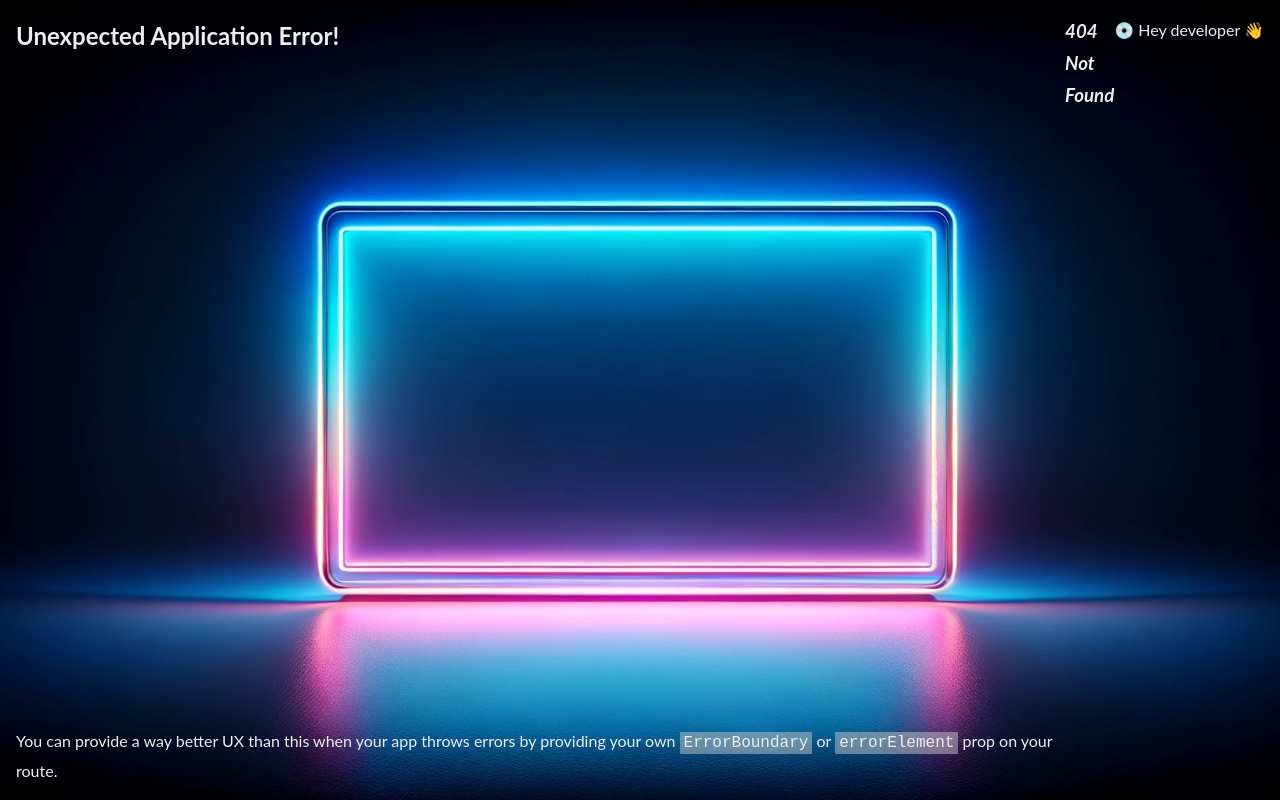
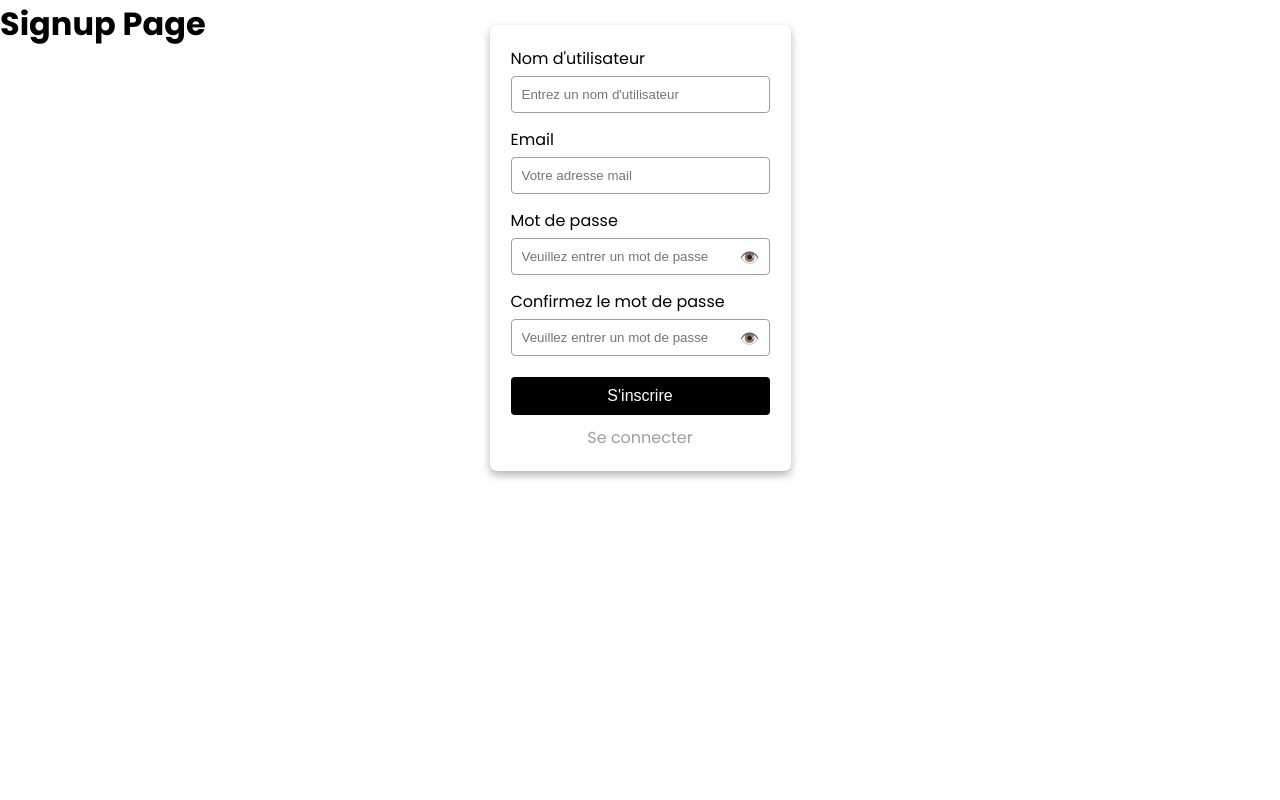
Before and after one commit to Jon33260/AFAC, a React (Vite) app in the folder client/: page /form in a window 1280 px wide. Before the commit this address had no page. Built offline with nearby package versions, Linux system fonts and the light colour scheme.

Commit message:
create page + create form + visual form ok

```diff
--- a/client/src/App.css
+++ b/client/src/App.css
@@ -1,3 +1,11 @@
+@import url("https://fonts.googleapis.com/css2?family=Poppins:ital,wght@0,100;0,200;0,300;0,400;0,500;0,600;0,700;0,800;0,900;1,100;1,200;1,300;1,400;1,500;1,600;1,700;1,800;1,900&display=swap");
+
+:root {
+  --background-color: #ffffff;
+  --text-gray-color: #9e9e9e;
+  --text-black-color: #000000;
+}
+
 * {
   margin: 0;
   padding: 0;
@@ -5,141 +13,7 @@
 }
 
 body {
-  font-family: "Lato", sans-serif;
-  font-size: 16px;
-  line-height: 1.7;
-  color: #eee;
-  margin: 0;
+  font-family: "Poppins", serif;
+  color: var(--text-black-color);
+  background-color: var(--background-color);
 }
-
-#root {
-  height: 100vh;
-  background-image: url("./assets/images/background.webp");
-  background-size: cover;
-  background-position: top;
-  display: grid;
-  grid-template-columns: auto 1fr auto;
-  grid-template-rows: 1fr;
-  align-content: start;
-  padding: 1rem;
-}
-
-header {
-  grid-column: 1 / 2;
-  grid-row: 1;
-}
-
-.logo {
-  font-size: larger;
-}
-
-.navbar {
-  grid-column: -2 / -1;
-  grid-row: 1;
-}
-
-.navbar ul {
-  display: flex;
-  justify-content: end;
-  gap: 1rem;
-  list-style: none;
-}
-
-.navbar a {
-  text-decoration: none;
-  color: #eee;
-  display: flex;
-  gap: 0.5rem;
-  align-items: center;
-}
-
-.navbar a:hover {
-  scale: 110%;
-}
-
-.text-box {
-  grid-column: 1 / -1;
-  grid-row: 1;
-  align-self: center;
-  text-align: center;
-}
-
-.block-primary {
-  text-transform: uppercase;
-  margin-bottom: 2rem;
-}
-
-.block-primary-main {
-  font-size: 3em;
-  letter-spacing: 5px;
-  animation: blink 12s infinite;
-}
-
-.block-primary-sub {
-  display: block;
-  font-weight: bold;
-  letter-spacing: 7px;
-}
-
-.btn:link,
-.btn:visited {
-  text-transform: uppercase;
-  text-decoration: none;
-  padding: 0.5rem 1rem;
-  display: inline-block;
-  border-radius: 100px;
-  transition: all 0.2s;
-  position: relative;
-}
-
-.btn:hover {
-  transform: translateY(-3px);
-  box-shadow: 0 10px 20px rgba(0, 0, 0, 0.2);
-}
-
-.btn:active {
-  transform: translateY(-1px);
-  box-shadow: 0 5px 10px rgba(0, 0, 0, 0.2);
-}
-
-.btn-white {
-  background-color: #fff;
-  color: #777;
-}
-
-footer {
-  grid-column: -2 / -1;
-  grid-row: 1;
-  align-self: end;
-  text-align: right;
-}
-
-.wcs {
-  text-decoration: none;
-  color: #ff1493ad;
-}
-
-.wcs:hover {
-  text-decoration: underline;
-}
-
-@keyframes blink {
-  20%,
-  24%,
-  55% {
-    color: #111;
-    text-shadow: none;
-  }
-  0%,
-  19%,
-  21%,
-  23%,
-  25%,
-  54%,
-  56%,
-  100% {
-    text-shadow: 0 0 5px #ff1493ad, 0 0 15px #eee, 0 0 20px #ff1493ad, 0 0 40px
-      #a00ac9, 0 0 60px #ff0000, 0 0 10px #970dc5, 0 0 98px #ff0000;
-    color: #fff;
-  }
-}
--- a/client/src/App.tsx
+++ b/client/src/App.tsx
@@ -3,57 +3,7 @@ import "./App.css";
 function App() {
   return (
     <>
-      <header>
-        <h1 className="logo">JS Monorepo</h1>
-      </header>
-
-      <nav className="navbar">
-        <ul>
-          <li>
-            <a
-              href="https://github.com/WildCodeSchool/create-js-monorepo"
-              target="_blank"
-              rel="noopener noreferrer"
-            >
-              <svg
-                aria-hidden="true"
-                xmlns="http://www.w3.org/2000/svg"
-                x="0px"
-                y="0px"
-                width="30"
-                height="30"
-                viewBox="0 0 50 50"
-              >
-                <path
-                  d="M17.791,46.836C18.502,46.53,19,45.823,19,45v-5.4c0-0.197,0.016-0.402,0.041-0.61C19.027,38.994,19.014,38.997,19,39 c0,0-3,0-3.6,0c-1.5,0-2.8-0.6-3.4-1.8c-0.7-1.3-1-3.5-2.8-4.7C8.9,32.3,9.1,32,9.7,32c0.6,0.1,1.9,0.9,2.7,2c0.9,1.1,1.8,2,3.4,2 c2.487,0,3.82-0.125,4.622-0.555C21.356,34.056,22.649,33,24,33v-0.025c-5.668-0.182-9.289-2.066-10.975-4.975 c-3.665,0.042-6.856,0.405-8.677,0.707c-0.058-0.327-0.108-0.656-0.151-0.987c1.797-0.296,4.843-0.647,8.345-0.714 c-0.112-0.276-0.209-0.559-0.291-0.849c-3.511-0.178-6.541-0.039-8.187,0.097c-0.02-0.332-0.047-0.663-0.051-0.999 c1.649-0.135,4.597-0.27,8.018-0.111c-0.079-0.5-0.13-1.011-0.13-1.543c0-1.7,0.6-3.5,1.7-5c-0.5-1.7-1.2-5.3,0.2-6.6 c2.7,0,4.6,1.3,5.5,2.1C21,13.4,22.9,13,25,13s4,0.4,5.6,1.1c0.9-0.8,2.8-2.1,5.5-2.1c1.5,1.4,0.7,5,0.2,6.6c1.1,1.5,1.7,3.2,1.6,5 c0,0.484-0.045,0.951-0.11,1.409c3.499-0.172,6.527-0.034,8.204,0.102c-0.002,0.337-0.033,0.666-0.051,0.999 c-1.671-0.138-4.775-0.28-8.359-0.089c-0.089,0.336-0.197,0.663-0.325,0.98c3.546,0.046,6.665,0.389,8.548,0.689 c-0.043,0.332-0.093,0.661-0.151,0.987c-1.912-0.306-5.171-0.664-8.879-0.682C35.112,30.873,31.557,32.75,26,32.969V33 c2.6,0,5,3.9,5,6.6V45c0,0.823,0.498,1.53,1.209,1.836C41.37,43.804,48,35.164,48,25C48,12.318,37.683,2,25,2S2,12.318,2,25 C2,35.164,8.63,43.804,17.791,46.836z"
-                  fill="#eee"
-                />
-              </svg>
-              Github
-            </a>
-          </li>
-        </ul>
-      </nav>
-
-      <main className="text-box">
-        <hgroup className="block-primary">
-          <h2 className="block-primary-main">JS Monorepo</h2>
-          <p className="block-primary-sub">Votre framework JavaScript</p>
-        </hgroup>
-        <p>Vous avez lu le README ?</p>
-      </main>
-
-      <footer>
-        Développé par la&nbsp;
-        <a
-          href="https://www.wildcodeschool.com/"
-          className="wcs"
-          target="_blank"
-          rel="noopener noreferrer"
-        >
-          Wild Code School
-        </a>
-      </footer>
+      <h1>App</h1>
     </>
   );
 }
--- /dev/null
+++ b/client/src/components/SignupForm.tsx
@@ -0,0 +1,116 @@
+import { useState } from "react";
+import "../styles/SignupForm.css";
+
+export default function SignupForm() {
+  const [username, setUsername] = useState("");
+  const [email, setEmail] = useState("");
+  const [password, setPassword] = useState("");
+  const [confirmPassword, setConfirmPassword] = useState("");
+  const [error, setError] = useState(false);
+  const [showTooltip, setShowTooltip] = useState(false);
+
+  const handleSubmit = (e: React.FormEvent<HTMLFormElement>) => {
+    e.preventDefault();
+    // Ici logique pour traiter l'inscription
+    console.info("Formulaire soumis:", {
+      username,
+      email,
+      password,
+      confirmPassword,
+    });
+    // verifie si les mots de passes sont identiques et prévient l'utilisateur qu'il y a une erreur de mdp
+    if (password !== confirmPassword) {
+      setError(true);
+      setShowTooltip(true);
+    } else {
+      setError(false);
+      setShowTooltip(false);
+    }
+  };
+
+  //permet à l'utilisateur de voir ou non son mdp
+  const [showPassword, setShowPassword] = useState(false);
+  const togglePassword = () => {
+    setShowPassword(!showPassword);
+  };
+
+  return (
+    <>
+      <div className="signup-container">
+        <form onSubmit={handleSubmit} className="signup-form">
+          <div className="form-group">
+            <label htmlFor="username">Nom d'utilisateur</label>
+            <input
+              type="text"
+              id="username"
+              value={username}
+              onChange={(e) => setUsername(e.target.value)}
+              placeholder="Entrez un nom d'utilisateur"
+              required
+            />
+          </div>
+          <div className="form-group">
+            <label htmlFor="email">Email</label>
+            <input
+              type="email"
+              id="email"
+              value={email}
+              onChange={(e) => setEmail(e.target.value)}
+              placeholder="Votre adresse mail"
+              required
+            />
+          </div>
+          <div className={`form-group ${error ? "error" : ""}`}>
+            <label htmlFor="password">Mot de passe</label>
+            <div className="password-input-container">
+              <input
+                type={showPassword ? "text" : "password"}
+                id="password"
+                value={password}
+                onChange={(e) => setPassword(e.target.value)}
+                placeholder="Veuillez entrer un mot de passe"
+                required
+              />
+              <span
+                className="password-toggle"
+                onClick={togglePassword}
+                onKeyDown={togglePassword}
+              >
+                👁️
+              </span>
+            </div>
+          </div>
+          <div className={`form-group ${error ? "error" : ""}`}>
+            <label htmlFor="confirmPassword">Confirmez le mot de passe</label>
+            <div className="password-input-container">
+              <input
+                type={showPassword ? "text" : "password"}
+                id="confirmPassword"
+                value={confirmPassword}
+                onChange={(e) => setConfirmPassword(e.target.value)}
+                placeholder="Veuillez entrer un mot de passe"
+                required
+              />
+              <span
+                className="password-toggle"
+                onClick={togglePassword}
+                onKeyDown={togglePassword}
+              >
+                👁️
+              </span>
+            </div>
+          </div>
+          {showTooltip && (
+            <div className="tooltip">Entrez des mots de passe identiques</div>
+          )}
+          <button type="submit" className="signup-button">
+            S'inscrire
+          </button>
+          <a href="test" className="login-link">
+            Se connecter
+          </a>
+        </form>
+      </div>
+    </>
+  );
+}
--- /dev/null
+++ b/client/src/pages/Signup.tsx
@@ -0,0 +1,10 @@
+import SignupForm from "../components/SignupForm";
+
+export default function Signup() {
+  return (
+    <>
+      <h1>Signup Page</h1>
+      <SignupForm />
+    </>
+  );
+}
--- /dev/null
+++ b/client/src/styles/SignupForm.css
@@ -0,0 +1,86 @@
+.signup-container {
+  display: flex;
+  justify-content: center;
+  align-items: center;
+  height: 50vh;
+  background-color: var(--background-color);
+}
+
+.signup-form {
+  background-color: var(--background-color);
+  padding: 21px;
+  border-radius: 7px;
+  box-shadow: 0 4px 8px rgba(0, 0, 0, 0.3);
+  width: 301px;
+}
+
+.form-group {
+  margin-bottom: 14px;
+}
+
+.form-group label {
+  display: block;
+  margin-bottom: 5px;
+  font-weight: light;
+  font-size: 1rem;
+}
+
+.form-group input {
+  width: 100%;
+  padding: 10px;
+  border: 1px solid #9e9e9e;
+  border-radius: 4px;
+}
+
+.form-group.error input {
+  border: 1px solid red;
+}
+
+.signup-button {
+  width: 100%;
+  padding: 10px;
+  background-color: #000;
+  color: white;
+  border: none;
+  border-radius: 4px;
+  cursor: pointer;
+  font-size: 16px;
+  margin-top: 7px;
+}
+
+.signup-button:hover {
+  background-color: #333;
+}
+
+.login-link {
+  display: block;
+  text-align: center;
+  margin-top: 10px;
+  color: var(--text-gray-color);
+  text-decoration: none;
+}
+
+.login-link:hover {
+  color: black;
+}
+
+.password-input-container {
+  position: relative;
+}
+
+.password-toggle {
+  position: absolute;
+  right: 10px;
+  top: 50%;
+  transform: translateY(-50%);
+  cursor: pointer;
+  user-select: none;
+}
+.tooltip {
+  background-color: #c01c0d;
+  color: #fff;
+  padding: 4px;
+  border-radius: 4px;
+  font-size: 12px;
+  text-align: center;
+}
```
Also changed, not shown: client/src/main.tsx (+6 -1 lines).
